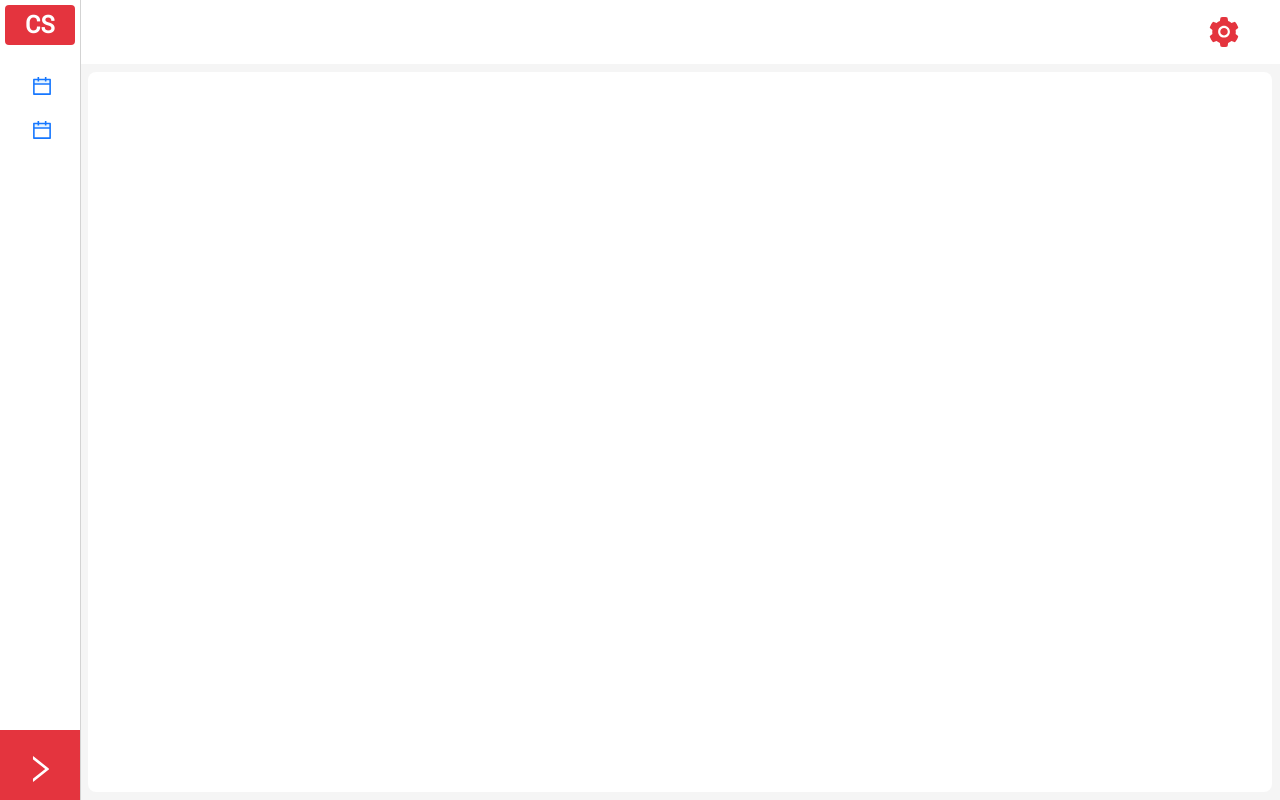
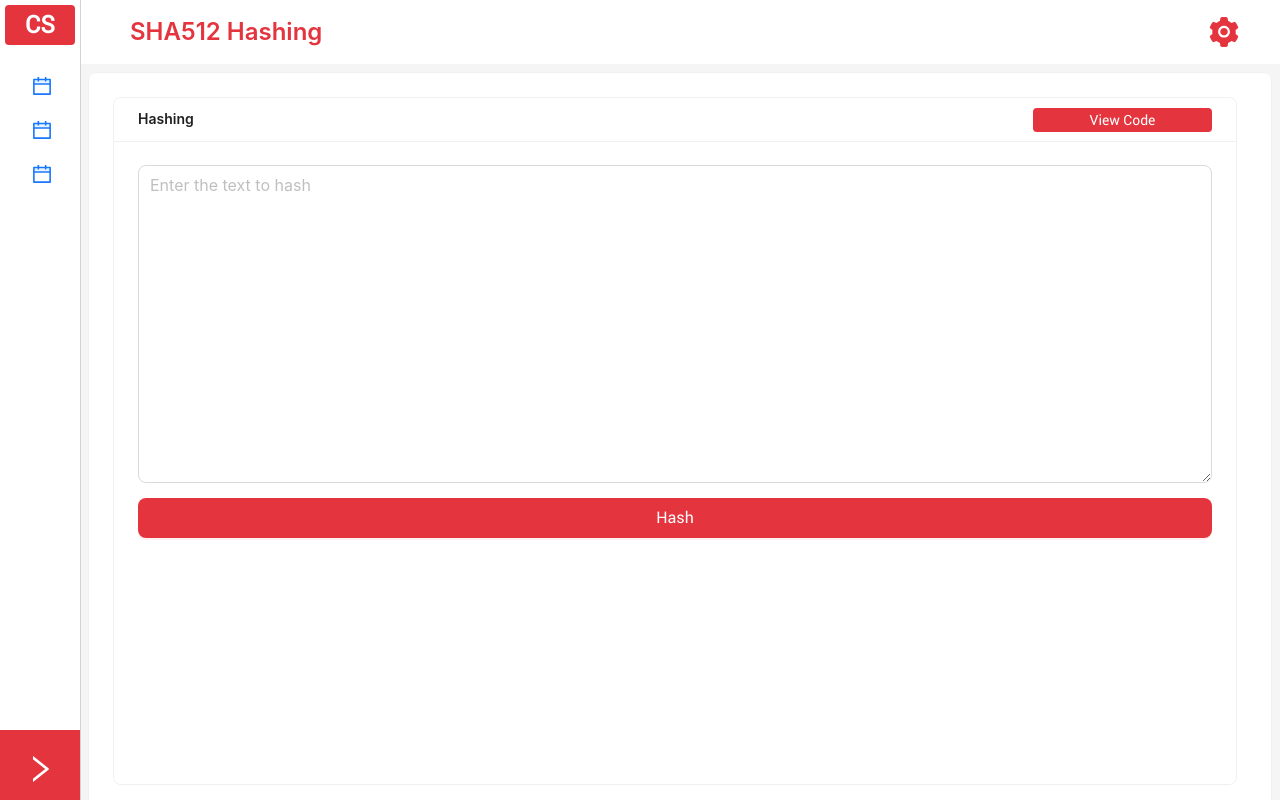
Before and after one commit to ShkoMaghdidEbrahim/Information-Security-Frontend, a React (Vite) app: page /Final/SHA512 in a window 1280 px wide. Before the commit this address had no page. Built offline with nearby package versions, Linux system fonts and the light colour scheme.

Commit message:
add SHA512 hashing component and update routes

```diff
--- /dev/null
+++ b/src/pages/Final/SHA512.jsx
@@ -0,0 +1,161 @@
+import {useAxiosPost} from "../../configs/axios.jsx";
+import {Button, Card, Col, Form, Input, InputNumber, Row} from "antd";
+import {useState} from "react";
+import CodeModal from "../../components/CodeModal.jsx";
+
+const SHA512 = () => {
+
+    const [codeModalType, setCodeModalType] = useState('');
+
+    const {
+        request: hashRequest,
+        data: hashData,
+        loading: hashLoading,
+    } = useAxiosPost('/finalWeek/sha512', {});
+
+    const [form] = Form.useForm();
+
+    const onFinishHash = (values) => {
+        hashRequest({
+            message: values.sha512
+        })
+
+    }
+
+    return (
+        <Card
+            style = {{
+                width: '100%',
+                minHeight: '100%',
+                overflow: "hidden"
+            }}
+        >
+            <Row
+                gutter = {[
+                    10,
+                    10
+                ]}
+                style = {{
+                    width: '100%',
+                    height: '100%',
+                }}
+                span = {24}
+            >
+                <Col span = {24}>
+                    <Card
+                        title = {<Row>
+                            <Col span = {20}>
+                                Hashing
+                            </Col>
+                            <Col span = {4}>
+                                <Button
+                                    block = {true}
+                                    onClick = {() => setCodeModalType('sha512')}
+                                    size = {"small"}
+                                    type = {'primary'}
+                                >
+                                    View Code
+                                </Button>
+                            </Col>
+                        </Row>}
+                        style = {{
+                            width: '100%',
+                            minHeight: '86vh',
+                        }}
+                    >
+                        <Form
+                            form = {form}
+                            onFinish = {onFinishHash}
+                            layout = {'horizontal'}
+                            style = {{
+                                width: '100%',
+                                height: '100%',
+                            }}
+                        >
+                            <Row
+                                gutter = {[
+                                    15,
+                                    15
+                                ]}>
+                                <Col span = {24}>
+                                    <Form.Item
+                                        style = {{
+                                            margin: 0
+                                        }}
+                                        rules = {[
+                                            {
+                                                required: true,
+                                                message: 'Please enter the text to hash',
+                                            },
+                                        ]}
+                                        name = 'sha512'
+                                    >
+                                        <Input.TextArea
+                                            rows = {12}
+                                            size = {'large'}
+                                            placeholder = {'Enter the text to hash'}
+                                            style = {{
+                                                width: '100%',
+                                            }}
+                                        />
+                                    </Form.Item>
+                                </Col>
+                                <Col span = {24}>
+                                    <Button
+                                        loading = {hashLoading}
+                                        size = {"large"}
+                                        type = {'primary'}
+                                        htmlType = {'submit'}
+                                        block = {true}
+                                    >
+                                        Hash
+                                    </Button>
+                                </Col>
+                                {hashData?.sha512 && (
+                                    <Col span = {18}>
+                                        <Input.TextArea
+                                            showCount = {true}
+                                            value = {hashData.sha512}
+                                            rows = {12}
+                                            size = {'large'}
+                                            placeholder = {'Hash Digest'}
+                                            autoSize = {true}
+                                            style = {{
+                                                width: '100%',
+                                            }}
+                                        />
+                                    </Col>
+                                )}
+                                {hashData?.sha512 && (
+                                    <Col span = {6}>
+                                        <Button
+                                            size = {"large"}
+                                            type = {'primary'}
+                                            block = {true}
+                                            onClick = {() => {
+                                                navigator.clipboard.writeText(hashData.sha512)
+                                            }}
+                                        >
+                                            Copy
+                                        </Button>
+                                    </Col>
+                                )}
+
+                            </Row>
+                        </Form>
+                    </Card>
+                </Col>
+            </Row>
+
+            {codeModalType !== '' && (
+                <CodeModal
+                    isModalVisible = {codeModalType !== ''}
+                    setIsModalVisible = {() => setCodeModalType('')}
+                    codeType = {codeModalType}
+                />
+            )}
+        </Card>
+    )
+}
+
+export default SHA512;
--- a/src/routes.jsx
+++ b/src/routes.jsx
@@ -1,11 +1,13 @@
 import {lazy} from 'react';
-import {BulbTwoTone, CalendarTwoTone, FundOutlined} from "@ant-design/icons";
+import {CalendarTwoTone, FundOutlined} from "@ant-design/icons";
 
 const Dashboard = lazy(() => import('./pages/Dashboard.jsx'));
 const CaesarCipher = lazy(() => import('./pages/WeekOne/CaesarCipher.jsx'));
 const MonoAlphabeticCipher = lazy(() => import('./pages/WeekOne/MonoAlphabeticCipher.jsx'));
 
 const DES = lazy(() => import('./pages/WeekTwo/DES.jsx'));
+
+const SHA512 = lazy(() => import('./pages/Final/SHA512.jsx'));
 
 const routes = [
     {
@@ -64,5 +66,24 @@ const routes = [
             },
         ],
     },
+    {
+        key: 4,
+        path: 'Final',
+        label: 'Final',
+        icon: <CalendarTwoTone
+            style = {{
+                fontSize: 20,
+                margin: 0
+            }}
+        />,
+        children: [
+            {
+                key: '3.1.1',
+                path: 'SHA512',
+                label: 'SHA512 Hashing',
+                component: SHA512,
+            },
+        ],
+    },
 ];
 export default routes;
```
